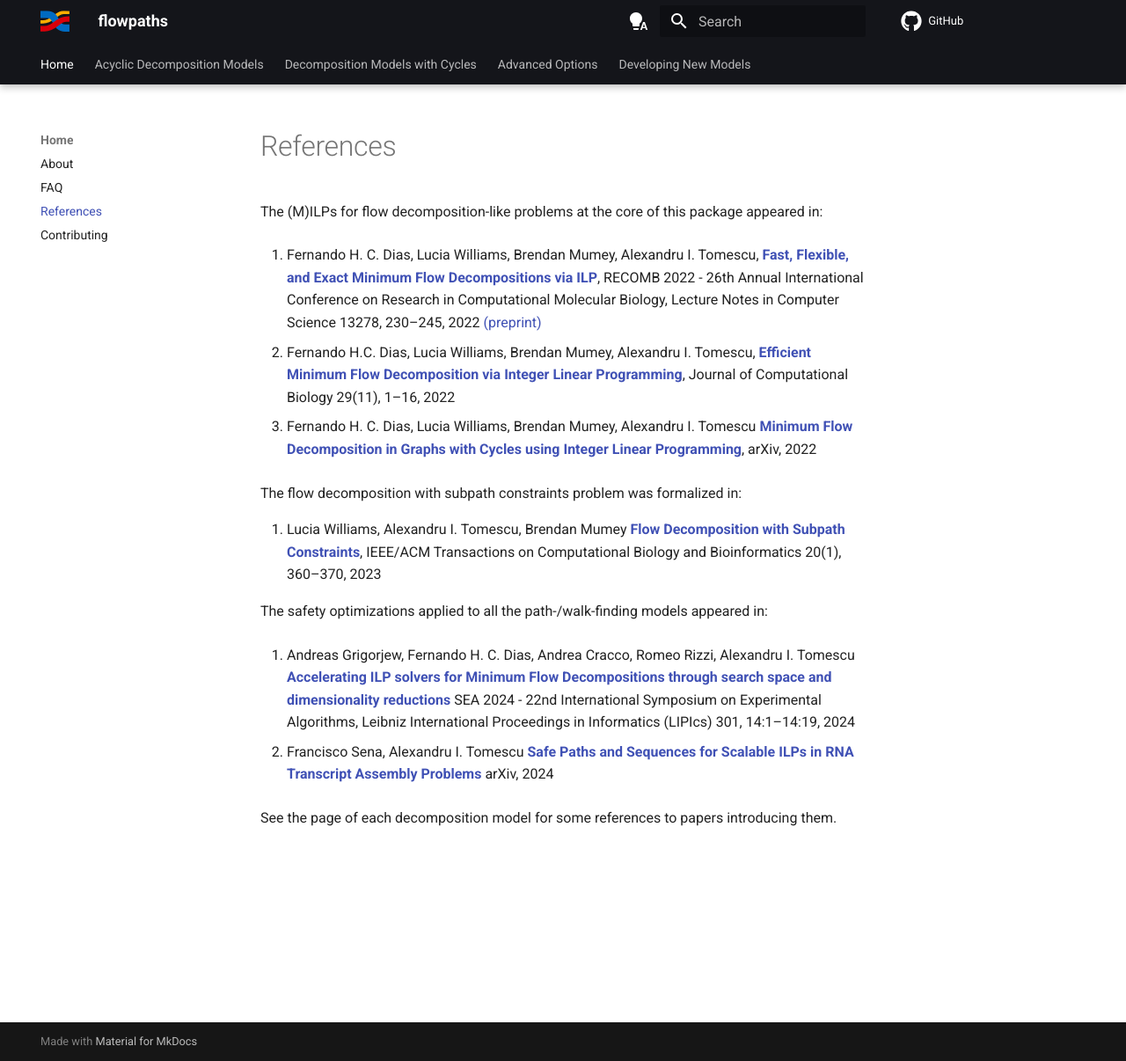
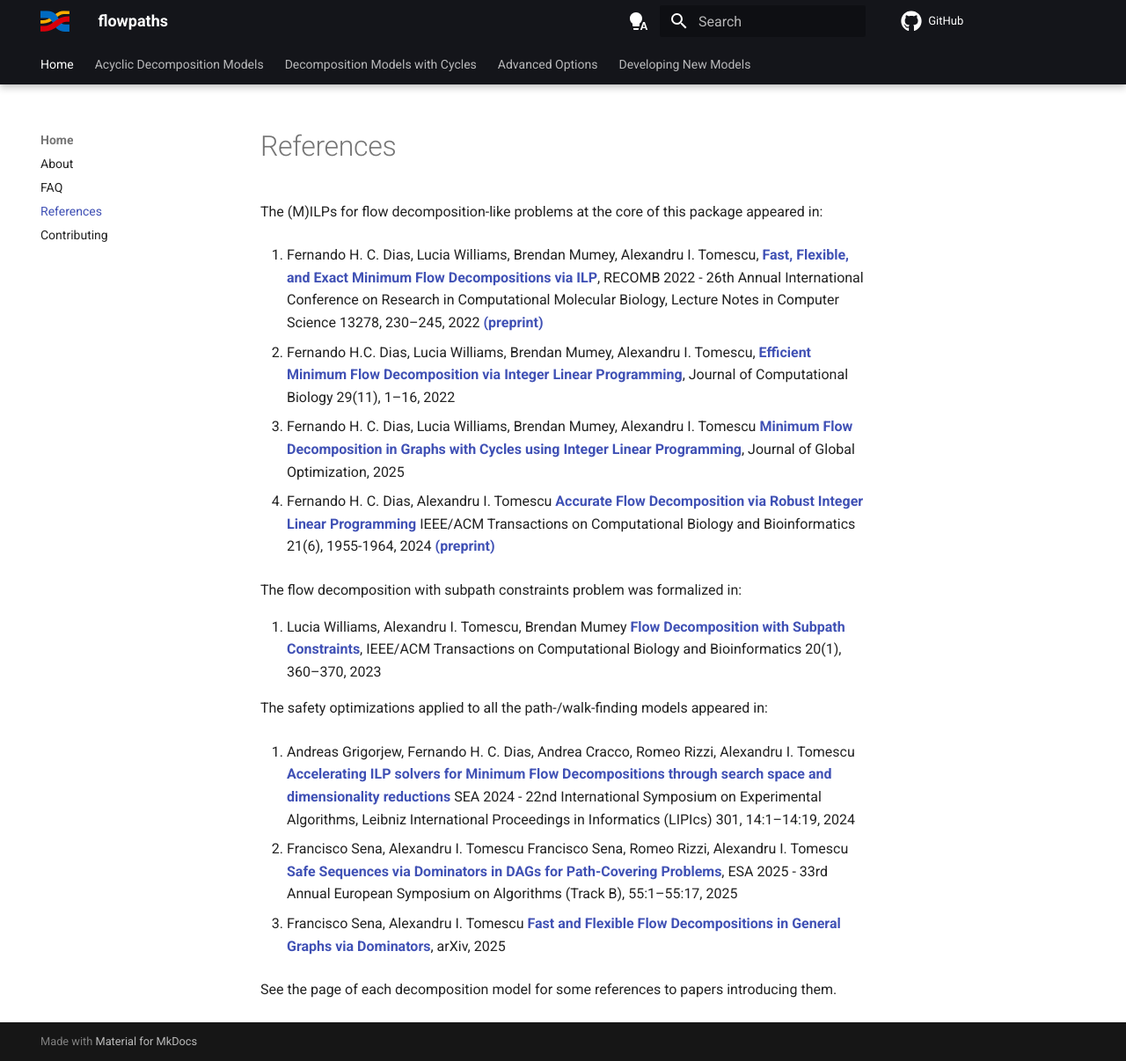
Before and after one commit to algbio/flowpaths, an MkDocs documentation site: the page built from docs/references.md, in a window 1280 px wide and 1206 px high. Shown: the whole window at 88% size. Built offline with MkDocs 1.6.1 and Material for MkDocs 9.7.7, drawn with Linux system fonts in a browser that asks for light colours; comment, search, counter and statistics services are not loaded.

Commit message:
Updated references

```diff
--- a/docs/references.md
+++ b/docs/references.md
@@ -4,13 +4,18 @@ The (M)ILPs for flow decomposition-like problems at the core of this package app
 
 1. Fernando H. C. Dias, Lucia Williams, Brendan Mumey, Alexandru I. Tomescu,
 [**Fast, Flexible, and Exact Minimum Flow Decompositions via ILP**](https://doi.org/10.1007/978-3-031-04749-7_14),
-RECOMB 2022 - 26th Annual International Conference on Research in Computational Molecular Biology, Lecture Notes in Computer Science 13278, 230--245, 2022 [(preprint)](https://arxiv.org/abs/2201.10923)
+RECOMB 2022 - 26th Annual International Conference on Research in Computational Molecular Biology, Lecture Notes in Computer Science 13278, 230--245, 2022 [**(preprint)**](https://arxiv.org/abs/2201.10923)
 
 2. Fernando H.C. Dias, Lucia Williams, Brendan Mumey, Alexandru I. Tomescu,
 [**Efficient Minimum Flow Decomposition via Integer Linear Programming**](https://doi.org/10.1089/cmb.2022.0257),
 Journal of Computational Biology 29(11), 1--16, 2022
 
-3. Fernando H. C. Dias, Lucia Williams, Brendan Mumey, Alexandru I. Tomescu [**Minimum Flow Decomposition in Graphs with Cycles using Integer Linear Programming**](https://arxiv.org/abs/2209.00042), arXiv, 2022
+3. Fernando H. C. Dias, Lucia Williams, Brendan Mumey, Alexandru I. Tomescu [**Minimum Flow Decomposition in Graphs with Cycles using Integer Linear Programming**](https://doi.org/10.1007/s10898-025-01556-8), Journal of Global Optimization, 2025
+
+4. Fernando H. C. Dias, Alexandru I. Tomescu
+[**Accurate Flow Decomposition via Robust Integer Linear Programming**](https://doi.org/10.1109/TCBB.2024.3433523)
+IEEE/ACM Transactions on Computational Biology and Bioinformatics 21(6), 1955-1964, 2024 [**(preprint)**](https://researchportal.helsinki.fi/files/325850154/TCBB3433523.pdf)
+
 
 The flow decomposition with subpath constraints problem was formalized in:
 
@@ -25,7 +30,10 @@ The safety optimizations applied to all the path-/walk-finding models appeared i
 SEA 2024 - 22nd International Symposium on Experimental Algorithms, Leibniz International Proceedings in Informatics (LIPIcs) 301, 14:1--14:19, 2024
 
 2. Francisco Sena, Alexandru I. Tomescu
-[**Safe Paths and Sequences for Scalable ILPs in RNA Transcript Assembly Problems**](https://arxiv.org/abs/2411.03871)
-arXiv, 2024
+Francisco Sena, Romeo Rizzi, Alexandru I. Tomescu
+[**Safe Sequences via Dominators in DAGs for Path-Covering Problems**](https://doi.org/10.4230/LIPIcs.ESA.2025.55), ESA 2025 - 33rd Annual European Symposium on Algorithms (Track B), 55:1--55:17, 2025
+
+3. Francisco Sena, Alexandru I. Tomescu
+[**Fast and Flexible Flow Decompositions in General Graphs via Dominators**](https://arxiv.org/abs/2511.19153), arXiv, 2025
 
 See the page of each decomposition model for some references to papers introducing them.
```
Also changed, not shown: README.md (+1 -1 lines), docs/k-least-absolute-errors-cycles.md (+1 -1 lines), docs/k-min-path-error-cycles.md (+3 -0 lines), docs/minimum-flow-decomposition-cycles.md (+4 -1 lines).
